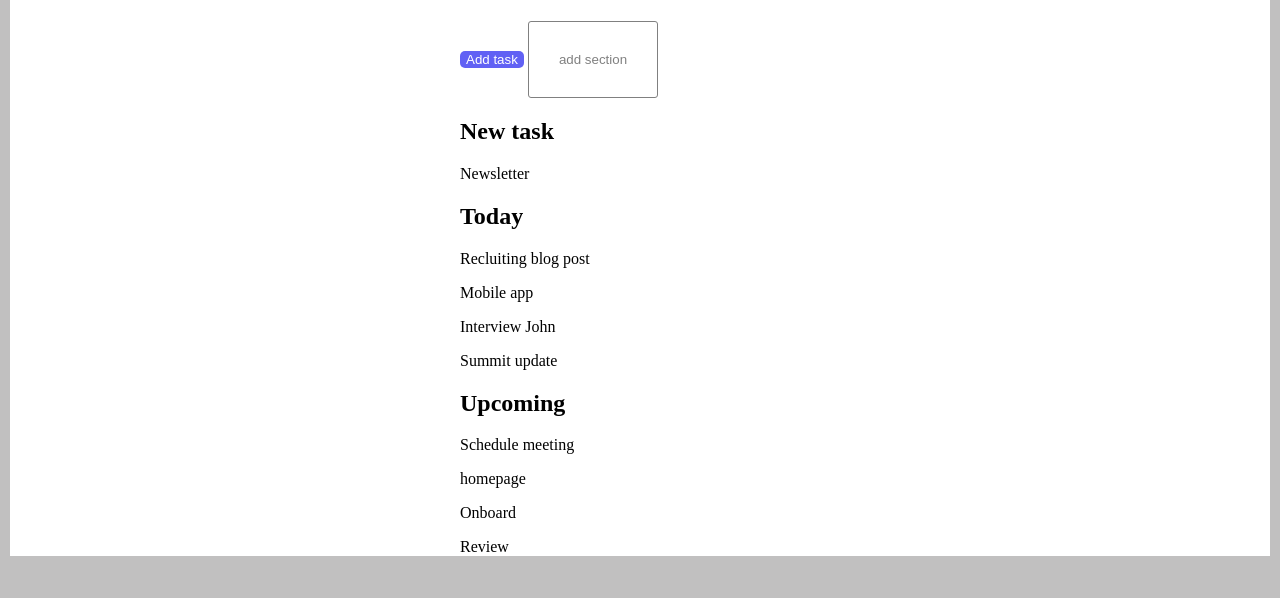
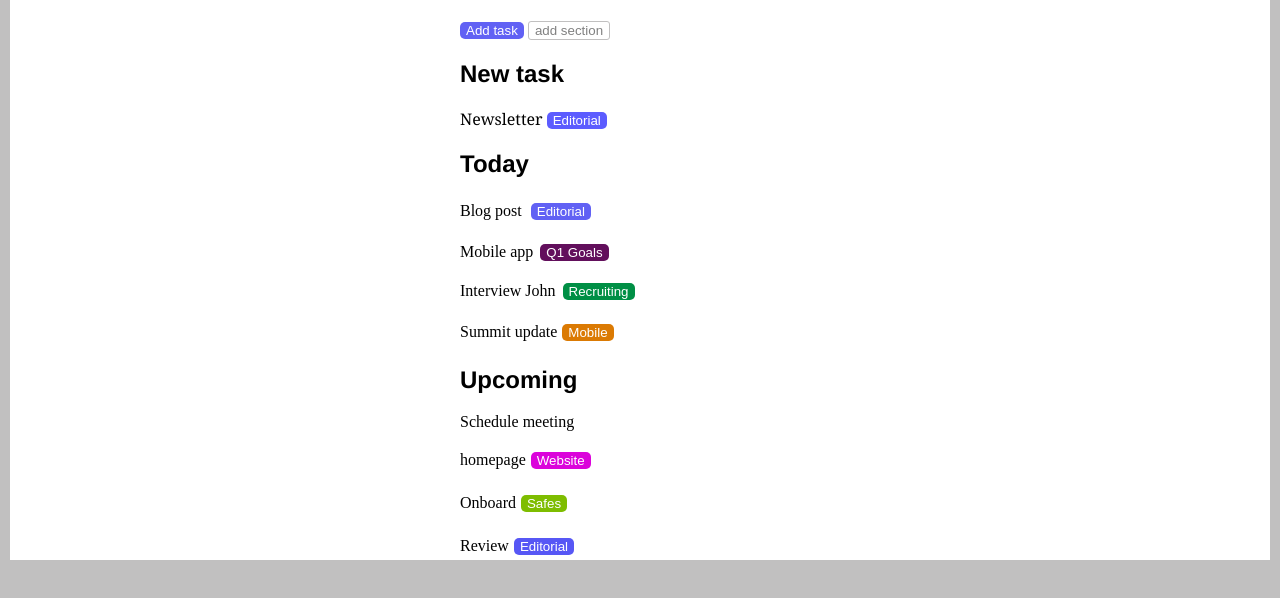
Before and after one commit to LucaIapadre98/html-cc-toboolist, a plain HTML site: page index.html in a window 1280 px wide. Shown: the part 114-712 px from the top of the page. Drawn offline with Linux system fonts and the light colour scheme.

Commit message:
add section

```diff
--- a/index.html
+++ b/index.html
@@ -24,21 +24,22 @@
             </section>
             <section class="text">
                 <h1 class="title">New task</h1>
-                 <p><span class=""></span> Newsletter</p>
+                 <p><span id="text">Newsletter</span>
+                <button class="button-text">Editorial</button></p>
             </section>
             <section class="text2">
                 <h1 class="title2">Today</h1>
-                 <p>Recluiting blog post</p>
-                 <p>Mobile app </p>
-                 <p>Interview John</p>
-                 <p>Summit update</p>
+                 <p>Blog post <button class="button-title2">Editorial</button></p>
+                 <p>Mobile app <button class="button-q1">Q1 Goals</button></p>
+                 <p>Interview John <button class="button-john">Recruiting</button></p>
+                 <p>Summit update<button class="button-summit">Mobile</button></p>
             </section>
             <section class="text3">
                 <h1 class="title3">Upcoming</h1>
                  <p>Schedule meeting</p>
-                 <p>homepage</p>
-                 <p>Onboard</p>
-                 <p>Review</p>
+                 <p>homepage<button class="button-website">Website</button></p>
+                 <p>Onboard<button class="button-safes">Safes</button></p>
+                 <p>Review<button class="button-editorial">Editorial</button></p>
             </section>
 
         </div>
--- a/style.css
+++ b/style.css
@@ -29,6 +29,78 @@ main{
     background-color: white;
     color: gray;
     border-radius: 3px;
-    border: 1px solid grey;
-    padding: 30px;
+    border: 1px solid #c1c0c0;
 }
+
+.text .title{
+     font-family: 'Franklin Gothic Medium', 'Arial Narrow', Arial, sans-serif;
+}
+.text2 .title2{
+        font-family: 'Franklin Gothic Medium', 'Arial Narrow', Arial, sans-serif;
+}
+.text3 .title3{
+        font-family: 'Franklin Gothic Medium', 'Arial Narrow', Arial, sans-serif;
+}
+#text{
+    font-family: Cambria, Cochin, Georgia, Times, 'Times New Roman', serif;
+}
+.button-text{
+    background-color: hsl(240, 100%, 68%);
+    border-radius: 5px;
+    border: 0px;
+    color: white;
+}
+.button-title2{
+    background-color: #6161f4;
+    margin: 5px;
+    border: 0px;
+    border-radius: 5px;
+    color: white;
+}
+
+.button-q1{
+    background-color: hsl(304, 74%, 22%);
+    margin: 3px;
+    border: 0px;
+    border-radius: 5px;
+    color: white;
+}
+.button-john{
+    background-color: hsl(149, 100%, 28%);
+    margin: 3px;
+    border: 0px;
+    border-radius: 5px;
+    color: white;
+
+}
+.button-summit{
+    background-color: hwb(33 1% 14%);
+    margin: 5px;
+    border: 0px;
+    border-radius: 5px;
+    color: white;
+
+}
+.button-website{
+    background-color: rgb(219, 3, 219);
+    margin: 5px;
+    border: 0px;
+    border-radius: 5px;
+    color: white;
+
+}
+
+.button-safes{
+    background-color: #7ebd00;
+    margin: 5px;
+    border: 0px;
+    border-radius: 5px;
+    color: white;
+}
+.button-editorial{
+    background-color: hwb(240 34% 4%);
+    margin: 5px;
+    border: 0px;
+    border-radius: 5px;
+    color: white;
+}
```
